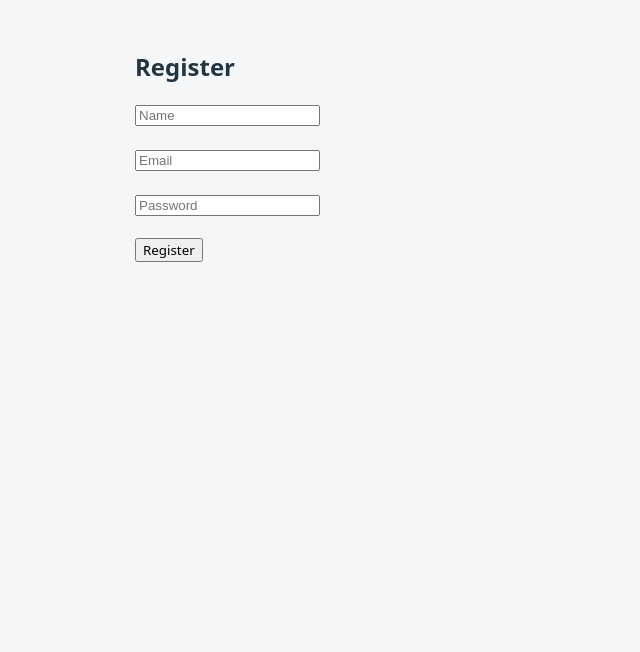
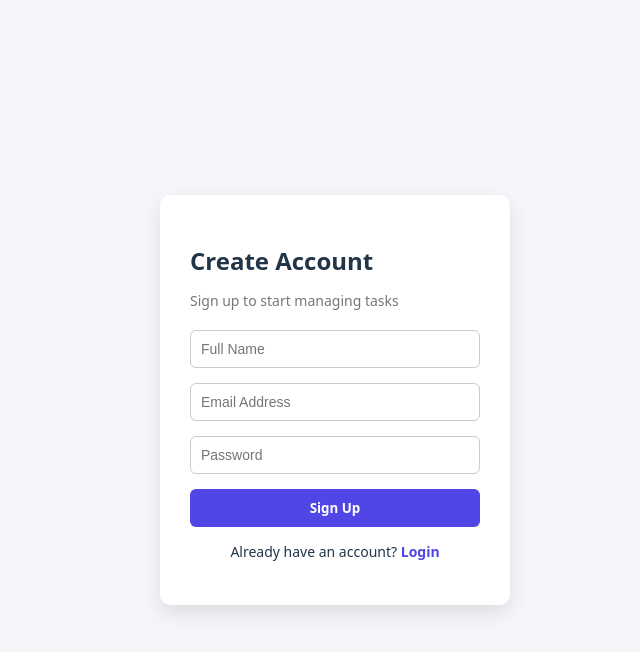
Before and after one commit to AdarshAdhikari/task_app_frontend, a React (Vite) app: page /register in a window 1280 px wide. Shown: the top 652 px of the page, without its empty margins (305-945 px from the left). Built offline with nearby package versions, Linux system fonts and the light colour scheme.

Commit message:
feat: implement role-based task management with sender/receiver logic, status updates, filtering, populate support, and improved authentication with secure signup UI

```diff
--- a/src/App.jsx
+++ b/src/App.jsx
@@ -3,6 +3,8 @@ import Login from "./pages/Login";
 import Register from "./pages/Register";
 import Forgetpassword from "./pages/ForgetPassword";
 import ProtectedRoute from "./components/ProtectedRoute";
+import Tasks from "./pages/Tasks";
+import AssignTask from "./pages/AssignTask";
 import { BrowserRouter as Router, Routes, Route } from "react-router-dom";
 
 function App() {
@@ -11,7 +13,17 @@ function App() {
       <Routes>
         <Route path="/" element={<Login />} />
         <Route path="/register" element={<Register />} />
-        <Route path="/forget-Password" element={<Forgetpassword />} />
+        <Route path="/forget-password" element={<Forgetpassword />} />
+        <Route path="/tasks" element={
+          <ProtectedRoute>
+            <Tasks />
+          </ProtectedRoute>
+          }/>
+
+          <Route path="/assign-task" element ={<ProtectedRoute><AssignTask /></ProtectedRoute>
+          }
+         />
+
         <Route path="/projects" element={
           <ProtectedRoute>
             <Projects />
--- a/src/components/Sidebar.jsx
+++ b/src/components/Sidebar.jsx
@@ -1,20 +1,50 @@
-import { useNavigate } from "react-router-dom";
+import { useNavigate, useLocation } from "react-router-dom";
 
 function Sidebar() {
   const navigate = useNavigate();
+  const location = useLocation();
 
   const handleLogout = () => {
     localStorage.removeItem("token");
     navigate("/");
   };
 
+  const isActive = (path) => location.pathname === path;
+
   return (
     <div className="sidebar">
       <h2 className="logo">Tasker</h2>
 
       <nav className="sidebar-nav">
-        <p onClick={() => navigate("/projects")}>Projects</p>
-        <p>My Tasks</p>
+        <p
+          onClick={() => navigate("/projects")}
+          style={{
+            cursor: "pointer",
+            fontWeight: isActive("/projects") ? "bold" : "normal",
+          }}
+        >
+          Projects
+        </p>
+
+        <p
+          onClick={() => navigate("/tasks")}
+          style={{
+            cursor: "pointer",
+            fontWeight: isActive("/tasks") ? "bold" : "normal",
+          }}
+        >
+          My Tasks
+        </p>
+
+        <p
+          onClick={() => navigate("/assign-task")}
+          style={{
+            cursor: "pointer",
+            fontWeight: isActive("/assign-task") ? "bold" : "normal",
+          }}
+        >
+          Assign Task
+        </p>
 
         <p
           onClick={handleLogout}
--- /dev/null
+++ b/src/pages/AssignTask.jsx
@@ -0,0 +1,107 @@
+import { useState, useEffect } from "react";
+import axios from "axios";
+
+const AssignTask = () => {
+  const [title, setTitle] = useState("");
+  const [description, setDescription] = useState("");
+  const [users, setUsers] = useState([]);
+  const [selectedUsers, setSelectedUsers] = useState([]);
+
+  const token = localStorage.getItem("token");
+
+  // Fetch users
+  useEffect(() => {
+    const fetchUsers = async () => {
+      try {
+        const res = await axios.get("http://localhost:5000/api/users", {
+          headers: {
+            Authorization: `Bearer ${token}`,
+          },
+        });
+        setUsers(res.data);
+      } catch (err) {
+        console.error(err);
+      }
+    };
+
+    fetchUsers();
+  }, []);
+
+  const handleCheckboxChange = (userId) => {
+    if (selectedUsers.includes(userId)) {
+      setSelectedUsers(selectedUsers.filter((id) => id !== userId));
+    } else {
+      setSelectedUsers([...selectedUsers, userId]);
+    }
+  };
+
+  const handleSubmit = async (e) => {
+    e.preventDefault();
+
+    try {
+      await axios.post(
+        "http://localhost:5000/api/tasks",
+        {
+          title,
+          description,
+          receivers: selectedUsers,
+        },
+        {
+          headers: {
+            Authorization: `Bearer ${token}`,
+          },
+        }
+      );
+
+      alert("Task assigned successfully");
+      setTitle("");
+      setDescription("");
+      setSelectedUsers([]);
+    } catch (err) {
+      console.error(err);
+    }
+  };
+
+  return (
+    <div style={{ padding: "20px" }}>
+      <h2>Assign Task</h2>
+
+      <form onSubmit={handleSubmit}>
+        <input
+          type="text"
+          placeholder="Task title"
+          value={title}
+          onChange={(e) => setTitle(e.target.value)}
+          required
+        />
+        <br /><br />
+
+        <textarea
+          placeholder="Description"
+          value={description}
+          onChange={(e) => setDescription(e.target.value)}
+        />
+        <br /><br />
+
+        <h4>Select Users:</h4>
+        {users.map((user) => (
+          <div key={user._id}>
+            <label>
+              <input
+                type="checkbox"
+                checked={selectedUsers.includes(user._id)}
+                onChange={() => handleCheckboxChange(user._id)}
+              />
+              {user.name || user.email}
+            </label>
+          </div>
+        ))}
+
+        <br />
+        <button type="submit">Assign Task</button>
+      </form>
+    </div>
+  );
+};
+
+export default AssignTask;
--- a/src/pages/Register.jsx
+++ b/src/pages/Register.jsx
@@ -1,7 +1,10 @@
 import { useState } from "react";
 import axios from "axios";
+import { useNavigate } from "react-router-dom";
 
 function Register() {
+  const navigate = useNavigate();
+
   const [formData, setFormData] = useState({
     name: "",
     email: "",
@@ -29,43 +32,46 @@ function Register() {
         formData
       );
 
-      setSuccess(res.data);
-      setFormData({ name: "", email: "", password: "" });
+      setSuccess(res.data.message);
+
+      // Auto login after register
+      localStorage.setItem("token", res.data.token);
+      navigate("/projects");
+
     } catch (err) {
-      setError(err.response?.data || "Registration failed");
-      console.log(err.response?.data);
+      setError(err.response?.data?.message || "Registration failed");
     }
   };
 
   return (
-    <div style={{ maxWidth: "400px", margin: "50px auto" }}>
-      <h2>Register</h2>
+    <div style={styles.wrapper}>
+      <div style={styles.card}>
+        <h2 style={styles.title}>Create Account</h2>
+        <p style={styles.subtitle}>Sign up to start managing tasks</p>
 
-      {error && <p style={{ color: "red" }}>{error}</p>}
-      {success && <p style={{ color: "green" }}>{success}</p>}
+        {error && <p style={styles.error}>{error}</p>}
+        {success && <p style={styles.success}>{success}</p>}
 
-      <form onSubmit={handleSubmit}>
+        <form onSubmit={handleSubmit} style={styles.form}>
           <input
             type="text"
             name="name"
-          placeholder="Name"
+            placeholder="Full Name"
             value={formData.name}
             onChange={handleChange}
             required
+            style={styles.input}
           />
-
-        <br /><br />
 
           <input
             type="email"
             name="email"
-          placeholder="Email"
+            placeholder="Email Address"
             value={formData.email}
             onChange={handleChange}
             required
+            style={styles.input}
           />
-
-        <br /><br />
 
           <input
             type="password"
@@ -74,14 +80,89 @@ function Register() {
             value={formData.password}
             onChange={handleChange}
             required
+            style={styles.input}
           />
 
-        <br /><br />
+          <button type="submit" style={styles.button}>
+            Sign Up
+          </button>
+        </form>
 
-        <button type="submit">Register</button>
-      </form>
+        <p style={styles.loginText}>
+          Already have an account?{" "}
+          <span
+            style={styles.loginLink}
+            onClick={() => navigate("/")}
+          >
+            Login
+          </span>
+        </p>
+      </div>
     </div>
   );
 }
 
+const styles = {
+  wrapper: {
+    minHeight: "100vh",
+    display: "flex",
+    justifyContent: "center",
+    alignItems: "center",
+    background: "#f4f6f9",
+  },
+  card: {
+    width: "350px",
+    padding: "30px",
+    borderRadius: "10px",
+    background: "#fff",
+    boxShadow: "0 8px 20px rgba(0,0,0,0.1)",
+  },
+  title: {
+    marginBottom: "5px",
+  },
+  subtitle: {
+    fontSize: "14px",
+    color: "#777",
+    marginBottom: "20px",
+  },
+  form: {
+    display: "flex",
+    flexDirection: "column",
+    gap: "15px",
+  },
+  input: {
+    padding: "10px",
+    borderRadius: "6px",
+    border: "1px solid #ccc",
+    fontSize: "14px",
+  },
+  button: {
+    padding: "10px",
+    borderRadius: "6px",
+    border: "none",
+    background: "#4f46e5",
+    color: "#fff",
+    fontWeight: "bold",
+    cursor: "pointer",
+  },
+  error: {
+    color: "red",
+    marginBottom: "10px",
+  },
+  success: {
+    color: "green",
+    marginBottom: "10px",
+  },
+  loginText: {
+    marginTop: "15px",
+    fontSize: "14px",
+    textAlign: "center",
+  },
+  loginLink: {
+    color: "#4f46e5",
+    cursor: "pointer",
+    fontWeight: "bold",
+  },
+};
+
 export default Register;
--- /dev/null
+++ b/src/pages/Tasks.jsx
@@ -0,0 +1,133 @@
+import { useEffect, useState } from "react";
+import axios from "axios";
+
+const Tasks = () => {
+  console.log("Tasks page rendered");
+  const [sentTasks, setSentTasks] = useState([]);
+  const [receivedTasks, setReceivedTasks] = useState([]);
+  const [filter, setFilter] = useState("all");
+
+  const token = localStorage.getItem("token");
+
+  const fetchTasks = async () => {
+    try {
+      const res = await axios.get("http://localhost:5000/api/tasks", {
+        headers: {
+          Authorization: `Bearer ${token}`,
+        },
+      });
+      setSentTasks(res.data.sent);
+      setReceivedTasks(res.data.received);
+    } catch (err) {
+      console.error(err);
+    }
+  };
+
+  useEffect(() => {
+    fetchTasks();
+  }, []);
+
+  const deleteTask = async (id) => {
+    try {
+      await axios.delete(`http://localhost:5000/api/tasks/${id}`, {
+        headers: {
+          Authorization: `Bearer ${token}`,
+        },
+      });
+      fetchTasks();
+    } catch (err) {
+      console.error(err);
+    }
+  };
+
+  const updateStatus = async (id, newStatus) => {
+    try {
+      await axios.put(
+        `http://localhost:5000/api/tasks/${id}`,
+        { status: newStatus },
+        {
+          headers: {
+            Authorization: `Bearer ${token}`,
+          },
+        },
+      );
+
+      fetchTasks();
+    } catch (err) {
+      console.error(err);
+    }
+  };
+
+  return (
+    <div style={{ padding: "20px" }}>
+      <div style={{ marginBottom: "20px" }}>
+        <label>Filter: </label>
+        <select value={filter} onChange={(e) => setFilter(e.target.value)}>
+          <option value="all">All</option>
+          <option value="pending">Pending</option>
+          <option value="in-progress">In Progress</option>
+          <option value="completed">Completed</option>
+        </select>
+      </div>
+
+      <h2>Tasks I Sent</h2>
+
+      {sentTasks
+        .filter((task) => filter === "all" || task.status === filter)
+        .map((task) => (
+          <div
+            key={task._id}
+            style={{
+              border: "1px solid #ccc",
+              padding: "10px",
+              marginBottom: "10px",
+              borderRadius: "6px",
+            }}
+          >
+            <p>
+              Assigned To:{" "}
+              {task.receivers.map((u) => u.name || u.email).join(", ")}
+            </p>
+            <h4>{task.title}</h4>
+            <p>{task.description}</p>
+            <p>Status: {task.status}</p>
+
+            <button onClick={() => deleteTask(task._id)}>Delete</button>
+          </div>
+        ))}
+
+      <h2 style={{ marginTop: "30px" }}>Tasks Assigned To Me</h2>
+
+      {receivedTasks
+        .filter((task) => filter === "all" || task.status === filter)
+        .map((task) => (
+          <div
+            key={task._id}
+            style={{
+              border: "1px solid #ccc",
+              padding: "10px",
+              marginBottom: "10px",
+              borderRadius: "6px",
+            }}
+          >
+            <p>Sent By: {task.sender?.name || task.sender?.email}</p>
+            <h4>{task.title}</h4>
+            <p>{task.description}</p>
+            <div>
+              <label>Status: </label>
+              <select
+                value={task.status}
+                onChange={(e) => updateStatus(task._id, e.target.value)}
+              >
+                <option value="pending">Pending</option>
+                <option value="in-progress">In Progress</option>
+                <option value="completed">Completed</option>
+              </select>
+            </div>
+          </div>
+        ))}
+    </div>
+  );
+};
+
+export default Tasks;
```
Lines whose indentation alone changed are shown as unchanged.
